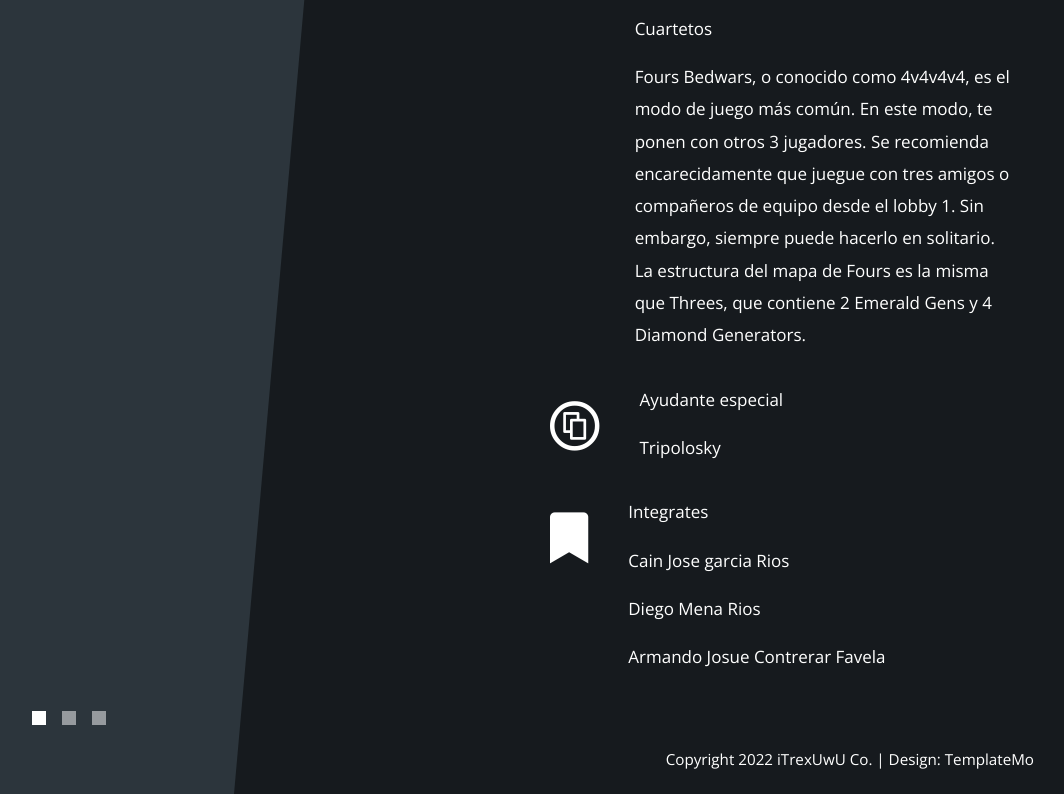
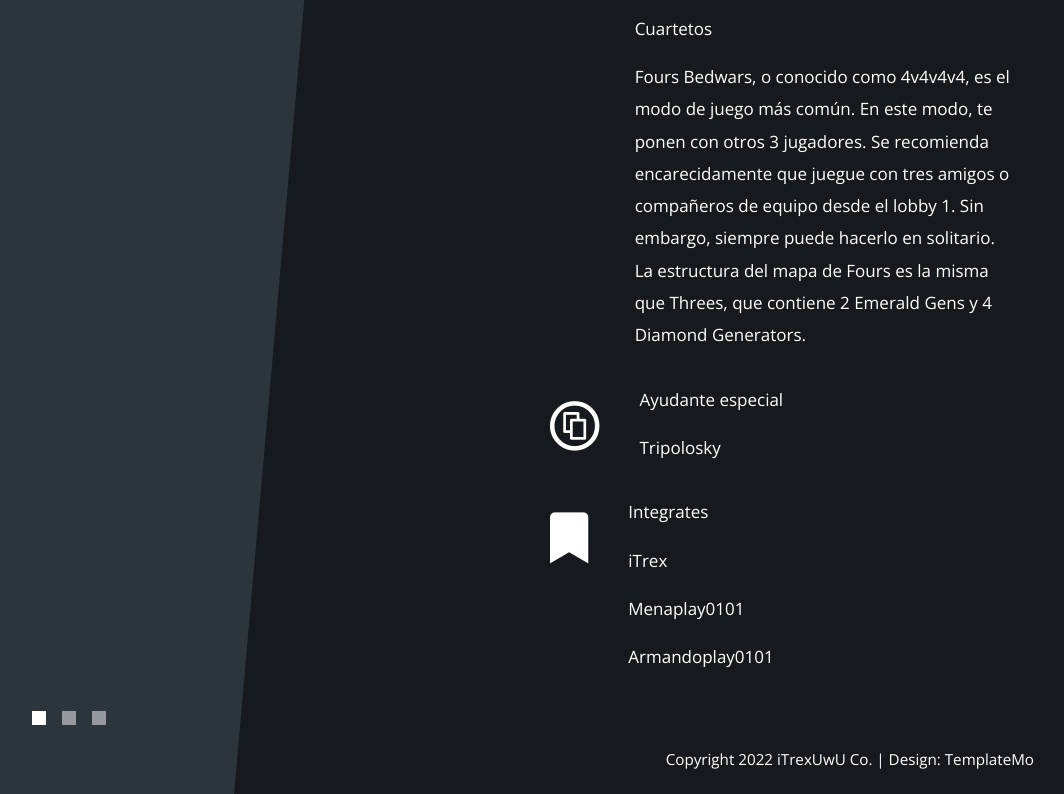
Before and after one commit to iTrexOwO/Maincra-Para-Nubs, a plain HTML site: page about.html in a window 1280 px wide. Shown: the part 1804-2598 px from the top of the page, without its empty margins (176-1240 px from the left). Drawn offline with nearby package versions, Linux system fonts and the light colour scheme.

Commit message:
Update about.html

```diff
--- a/about.html
+++ b/about.html
@@ -106,9 +106,9 @@
                             <i class="fas fa-bookmark fa-3x p-3 mr-4"></i>
                             <div class="media-body">
                                 <p>Integrates</p>
-                                <p>Cain Jose garcia Rios</P>
-                                <P>Diego Mena Rios </P>
-                                <P>Armando Josue Contrerar Favela</p>
+                                <p>iTrex</P>
+                                <P>Menaplay0101</P>
+                                <P>Armandoplay0101</p>
                             </div>
                         </div>
                     </section>
```
